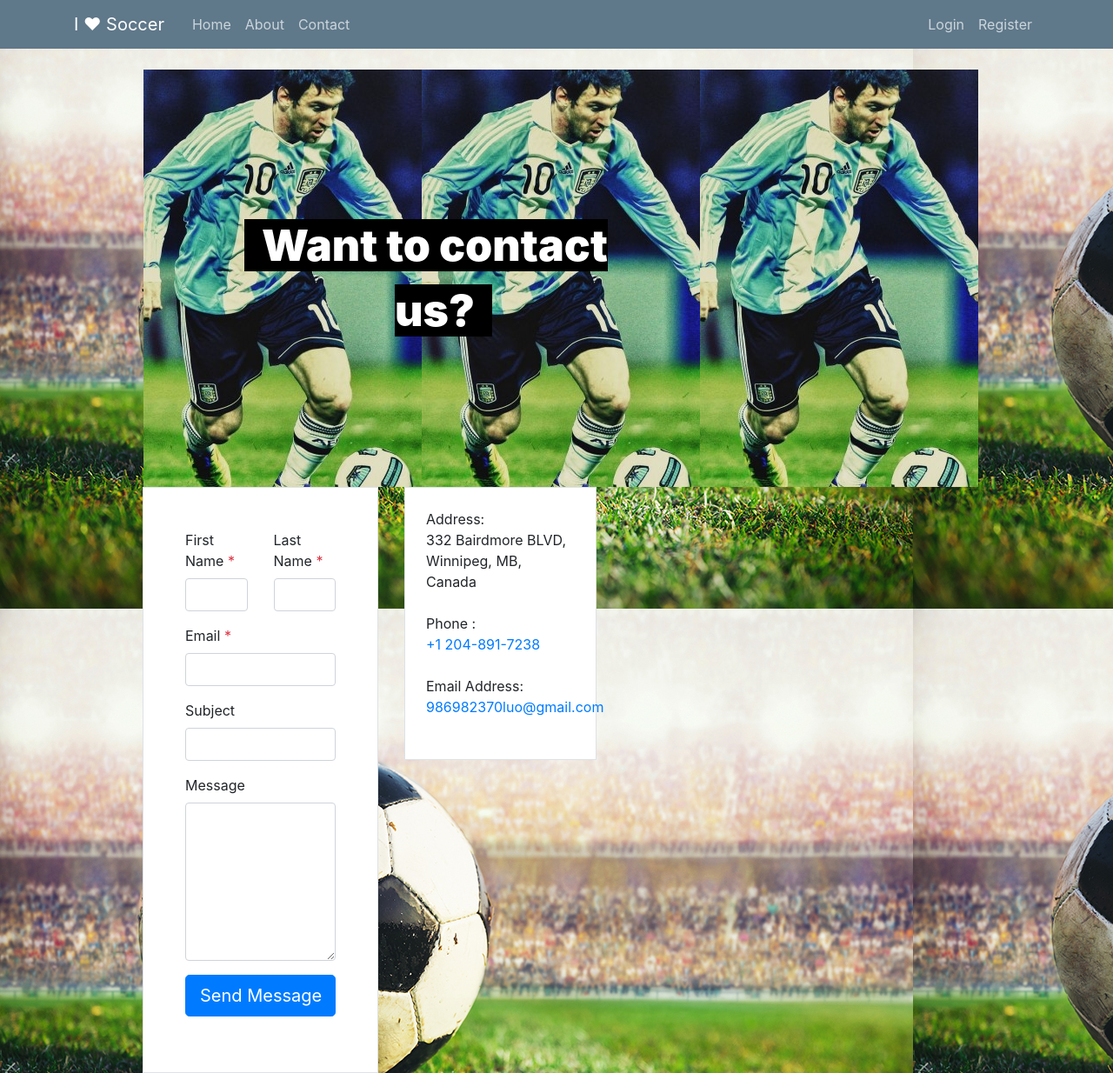
After one commit to luor3/Web, a Django app: page /contact in a window 1280 px wide. The commit adds this page. Shown: the whole page at 87% size. Run offline with Django 3.2, Linux system fonts and the light colour scheme; some libraries are stand-ins or nearby versions.

Commit message:
Adding existing file

```diff
--- a/blog/static/blog/main.css
+++ b/blog/static/blog/main.css
@@ -81,3 +81,79 @@ a.article-title:hover {
 .account-heading {
   font-size: 2.5rem;
 }
+
+/* Blocks */
+.site-blocks-cover, .site-blocks-cover .row {
+  margin-left: 5rem;
+  height: 480px;
+  width :960px;
+  position: relative
+}
+
+.site-blocks-cover h1 {
+  font-size: 30px;
+  font-weight: 900;
+  color: #fff;
+  line-height: 1.5;
+}
+
+@media (min-width: 768px) {
+  .site-blocks-cover h1 {
+    font-size: 50px;
+  }
+}
+
+.site-blocks-cover p {
+  color: #fff;
+  font-size: 1.5rem;
+  line-height: 1.5;
+}
+
+.site-blocks-cover .intro-text {
+  font-size: 16px;
+  line-height: 1.5;
+}
+site-section {
+  padding: 2.5em 0;
+}
+
+@media (min-width: 768px) {
+  .site-section {
+    padding: 0em 4em;
+  }
+}
+
+.site-section.site-section-sm {
+  padding: 4em 0;
+}
+
+.site-section-heading {
+  font-size: 30px;
+  color: #25262a;
+  position: relative;
+}
+
+.bg-text-line {
+  display: inline;
+  background: #000;
+  -webkit-box-shadow: 20px 0 0 #000, -20px 0 0 #000;
+  box-shadow: 20px 0 0 #000, -20px 0 0 #000;
+}
+
+.bg-image {
+  background-size: cover;
+  background-repeat: no-repeat;
+  overflow: hidden;
+}
+
+.bg-image.center {
+  background-position: top center;
+}
+
+.bg-image.fixed {
+  background-position: fixed !important;
+}
+
+.bg-image.overlay, .bg-image.overlay-primary, .bg-image.overlay-info, .bg-image.overlay-success, .bg-image.overlay-warning {
+  position: relative;
+}
--- a/blog/templates/blog/about.html
+++ b/blog/templates/blog/about.html
@@ -1,8 +1,3 @@
 {% extends "blog/base.html" %}
 {% block content %}
-    <p>@2019 mysite</p>
-    <a href = "#" >Uses of Term</a>
-    <br>
-    <a href = "#">Privacy Of Statements</a>
-
 {% endblock content %}
--- a/blog/templates/blog/base.html
+++ b/blog/templates/blog/base.html
@@ -26,6 +26,7 @@
             <div class="navbar-nav mr-auto">
               <a class="nav-item nav-link" href="{% url 'blog-home' %}">Home</a>
               <a class="nav-item nav-link" href="{% url 'blog-about' %}">About</a>
+              <a class="nav-item nav-link" href="{% url 'blog-contact' %}">Contact</a>
             </div>
             <!-- Navbar Right Side -->
             <div class="navbar-nav">
--- /dev/null
+++ b/blog/templates/blog/contact.html
@@ -0,0 +1,72 @@
+{% extends "blog/base.html" %}
+{% block content %}
+<div class="site-blocks-cover overlay" style= "background-image: url('/static/image/about.jpg');"  >
+  <div class="container">
+    <div class="row align-items-center justify-content-start">
+      <div class="col-md-6 text-center" >
+        <h1 class="bg-text-line"> Want to contact us? </h1>
+      </div>
+    </div>
+  </div>
+</div>
+
+<div class="site-section " data-aos="fade-up">
+  <div class="container">
+    <div class="row align-items-first">
+      <div class="col-md-6">
+        <form action="#" method="post" class="bg-white">
+
+          <div class="p-5 p-lg-5 border">
+            <div class="form-group row">
+              <div class="col-md-6">
+                <label for="c_fname" class="text-black">First Name <span class="text-danger">*</span></label>
+                <input type="text" class="form-control" id="c_fname" name="c_fname">
+              </div>
+              <div class="col-md-6">
+                <label for="c_lname" class="text-black">Last Name <span class="text-danger">*</span></label>
+                <input type="text" class="form-control" id="c_lname" name="c_lname">
+              </div>
+            </div>
+            <div class="form-group row">
+              <div class="col-md-12">
+                <label for="c_email" class="text-black">Email <span class="text-danger">*</span></label>
+                <input type="email" class="form-control" id="c_email" name="c_email" placeholder="">
+              </div>
+            </div>
+            <div class="form-group row">
+              <div class="col-md-12">
+                <label for="c_subject" class="text-black">Subject </label>
+                <input type="text" class="form-control" id="c_subject" name="c_subject">
+              </div>
+            </div>
+
+            <div class="form-group row">
+              <div class="col-md-12">
+                <label for="c_message" class="text-black">Message </label>
+                <textarea name="c_message" id="c_message" cols="30" rows="7" class="form-control"></textarea>
+              </div>
+            </div>
+            <div class="form-group row">
+              <div class="col-lg-12">
+                <input type="submit" class="btn btn-primary btn-lg btn-block" value="Send Message">
+              </div>
+            </div>
+          </div>
+        </form>
+      </div>
+
+
+<div class="col-md-5">
+  <div class="p-4 border mb-3 bg-white">
+    <p class="mb-0">Address:</p>
+    <p class="mb-4">332 Bairdmore BLVD, Winnipeg, MB, Canada</p>
+
+    <p class="mb-0">Phone :</p>
+    <p class="mb-4"><a href="#">+1 204-891-7238</a></p>
+
+    <p class="mb-0">Email Address: </p>
+    <p class="mb-4"><a href="#">986982370luo@gmail.com</a></p>
+  </div>
+
+</div>
+{% endblock content %}
--- a/blog/urls.py
+++ b/blog/urls.py
@@ -14,5 +14,6 @@ urlpatterns = [
     path('post/new/', PostCreateView.as_view(), name='post-create'),
     path('post/<int:pk>/update/', PostUpdateView.as_view(), name='post-update'),
     path('post/<int:pk>/delete/', PostDeleteView.as_view(), name='post-delete'),
+    path('contact', views.contact, name='blog-contact'),
     path('about/', views.about, name='blog-about'),
 ]
--- a/blog/views.py
+++ b/blog/views.py
@@ -15,6 +15,9 @@ def home(request):
         'posts': Post.objects.all()
     }
     return render(request, 'blog/home.html', context)
+
+def contact(request):
+    return render(request, 'blog/contact.html', {'title':'contact'})
 
 
 class PostListView(ListView):
```
Also changed, not shown: blog/static/image/about.jpg (added), db.sqlite3.
